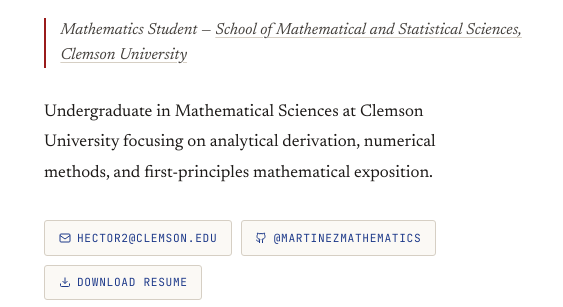
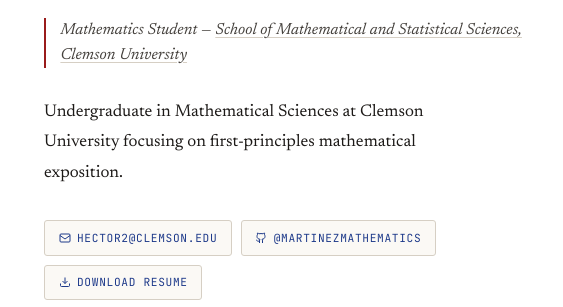
Before and after one commit to MartinezMathematics/MartinezMathematics.github.io, a plain HTML site: page about.html in a window 1280 px wide. Shown: the part 272-579 px from the top of the page, 546-1109 px from the left. Drawn offline with nearby package versions, Linux system fonts and the light colour scheme; no server answers; a web font is replaced by a local one.

Commit message:
Update about.html

```diff
--- a/about.html
+++ b/about.html
@@ -555,8 +555,7 @@
             <div class="about-title-line">Mathematics Student &mdash; <a
                 href="https://www.clemson.edu/science/academics/departments/mathstat/" target="_blank"
                 rel="noopener noreferrer">School of Mathematical and Statistical Sciences, Clemson University</a></div>
-            <p class="about-tagline">Undergraduate in Mathematical Sciences at Clemson University focusing on analytical
-              derivation, numerical methods, and first-principles mathematical exposition.</p>
+            <p class="about-tagline">Undergraduate in Mathematical Sciences at Clemson University focusing on first-principles mathematical exposition.</p>
             <div class="about-hero-links">
               <a href="mailto:hector2@clemson.edu" class="about-hero-link">
                 <svg width="12" height="12" viewBox="0 0 24 24" fill="none" stroke="currentColor" stroke-width="2">
```
